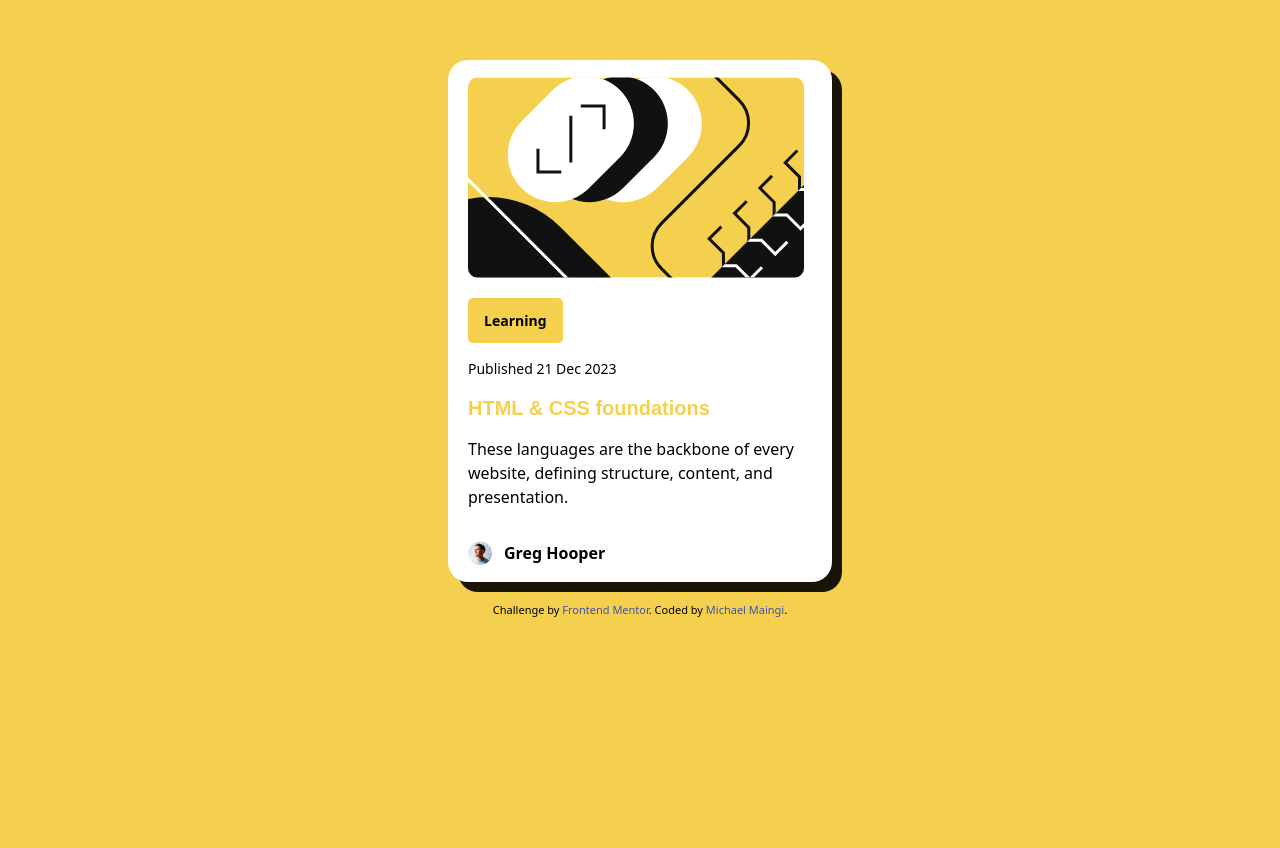
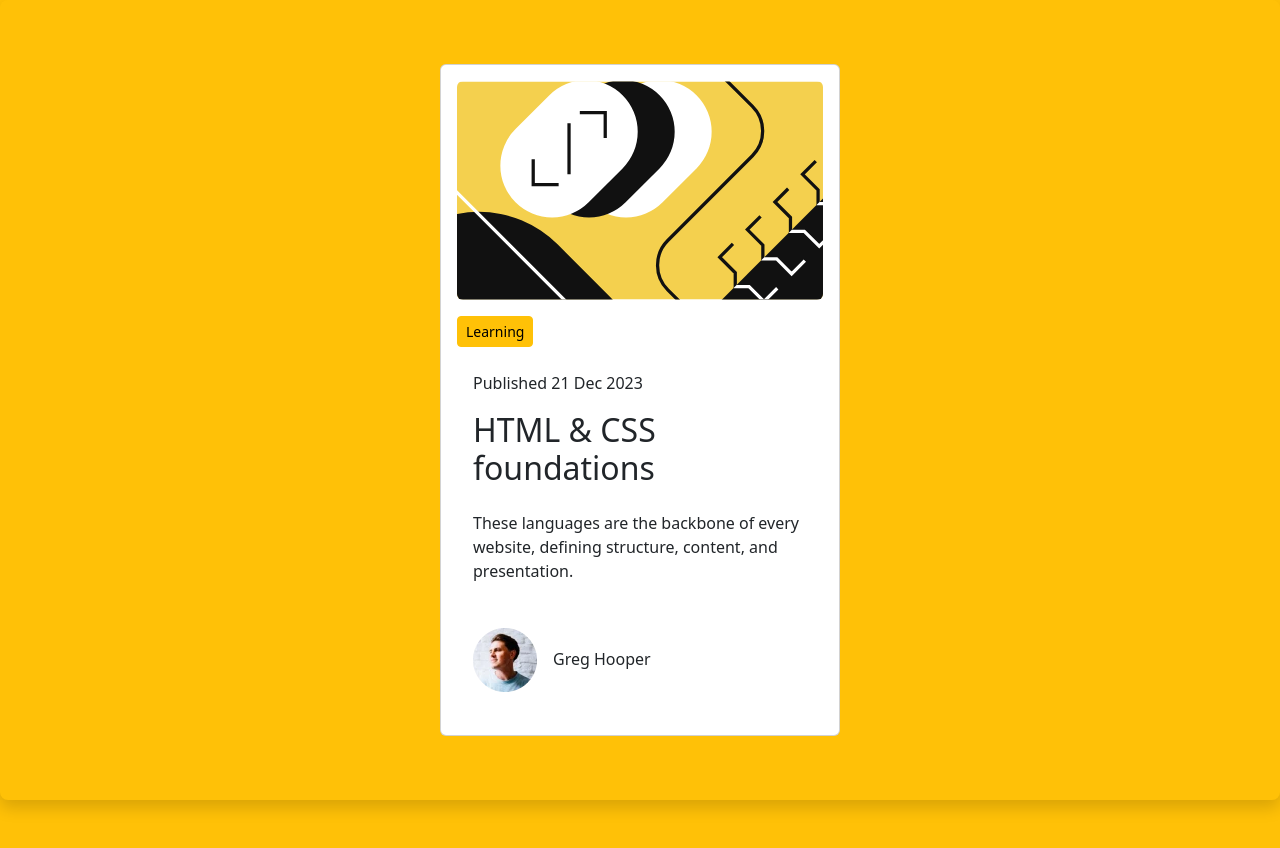
Before and after one commit to devmaingi/blogpreviewcard-bootsrap, a plain HTML site: page index.html in a window 1280 px wide. Before the commit the page ends 800 px from the top, so only its background shows below. Drawn offline with nearby package versions, Linux system fonts and the light colour scheme.

Commit message:
Button added,rounding,

```diff
--- a/index.html
+++ b/index.html
@@ -3,25 +3,68 @@
   <head>
     <meta charset="UTF-8" />
     <meta name="viewport" content="width=device-width, initial-scale=1.0" />
+    <link
+      href="https://cdn.jsdelivr.net/npm/bootstrap@5.3.0/dist/css/bootstrap.min.css"
+      rel="stylesheet"
+    />
+    <script src="https://cdn.jsdelivr.net/npm/bootstrap@5.3.0/dist/js/bootstrap.bundle.min.js"></script>
+
     <!-- displays site properly based on user's device -->
-    <script src="https://cdn.jsdelivr.net/npm/@tailwindcss/browser@4"></script>
+    <!-- <script src="https://cdn.jsdelivr.net/npm/@tailwindcss/browser@4"></script> -->
 
-    <link
+    <!-- <link
       rel="icon"
       type="image/png"
       sizes="32x32"
       href="./assets/images/favicon-32x32.png"
     />
-    <link rel="stylesheet" href="./style.css" />
+    <link rel="stylesheet" href="./style.css" /> -->
     <title>Frontend Mentor | Blog preview card</title>
 
     <!-- Feel free to remove these styles or customise in your own stylesheet 👍 -->
-    <style>
+    <style></style>
+  </head>
+  <body
+    class="bg-warning shadow p mb-5  d-flex justify-content-center align-items-center vh-100" style="border-radius: 0.5rem; box-shadow: 0 0 1rem rgba(0, 0, 0, 0.1); overflow: hidden; padding: 1.5rem"
+  >
+    <div class="card" style="width: 25rem; padding: 16px">
+      <img
+        src="./assets/images/illustration-article.svg"
+        class="card-img-top rounded"
+        alt="..."
+      />
 
-    </style>
-  </head>
-  <body>
-    <main class="max-w-sm mx-auto bg-white rounded-lg shadow-lg overflow-hidden p-6">
+      <div class="mt-3">
+        <button type="button" class="btn btn-warning btn-sm  text-mutedfont-weight-bold">Learning</button>
+      </div>
+
+      <div class="card-body">
+        <p class="mt-2 text-sm">Published 21 Dec 2023</p>
+        <h2 class="mt-2 text-2xl font-figtree text-hsl(47, 88%, 63%)">
+          HTML & CSS foundations
+        </h2>
+        <p class="mt-4 text-l font-figtree">
+          These languages are the backbone of every website, defining structure,
+          content, and presentation.
+        </p>
+
+        <div class="d-flex align-items-center mt-4 ">
+          <img
+            src="./assets/images/image-avatar.webp"
+            alt="avatar"
+            class="h-6 w-6 ml-0 mr-3 mt-2"
+          />
+          <p class="font-figtree font-bold mt-4 p-3 font-weight-bold">Greg Hooper</p>
+        </div>
+      </div>
+    </div>
+
+    <!-- <div class=" card text-bg-primary mb-3" style="max-width: 20rem;">
+
+
+
+
+   <main class="max-w-sm mx-auto bg-white rounded-lg shadow-lg overflow-hidden p-6">
       <div>
         <img
           class="h-200px w-336px object-contain rounded-t-"
@@ -52,6 +95,6 @@
     <div class="attribution">
     Challenge by <a href="https://www.frontendmentor.io?ref=challenge" target="_blank">Frontend Mentor</a>.
     Coded by <a href="#">Michael Maingi</a>.
-  </div>
+  </div> -->
   </body>
 </html>
```
